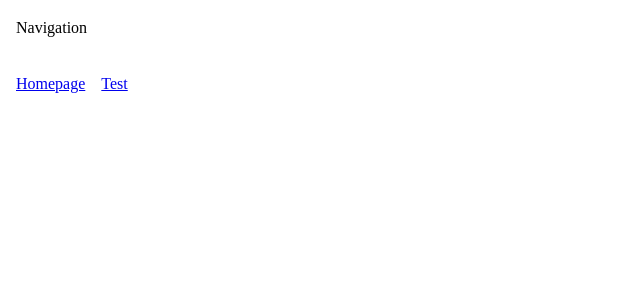
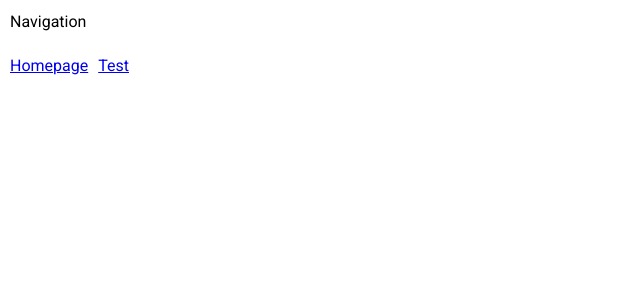
Before and after one commit to Alexandre-RICHARD/alex-front, a React (Vite) app: page / in a window 1280 px wide. Shown: the top 300 px of the page, without its empty margins (0-640 px from the left). Built offline with nearby package versions, Linux system fonts and the light colour scheme.

Commit message:
feat: #34 configure basic font

```diff
--- a/src/main.tsx
+++ b/src/main.tsx
@@ -1,4 +1,5 @@
 import "./styles/reset.scss";
+import "./styles/global.scss";
 
 import { QueryClientProvider } from "@tanstack/react-query";
 import { createRoot } from "react-dom/client";
--- /dev/null
+++ b/src/styles/global.scss
@@ -0,0 +1,11 @@
+@import url("https://fonts.googleapis.com/css2?family=Roboto:ital,wght@0,100..900;1,100..900&display=swap");
+
+html {
+  font-size: 62.5%;
+  font-family: "Roboto", sans-serif;
+  font-optical-sizing: auto;
+}
+
+body {
+  font-size: 1.6rem;
+}
```
